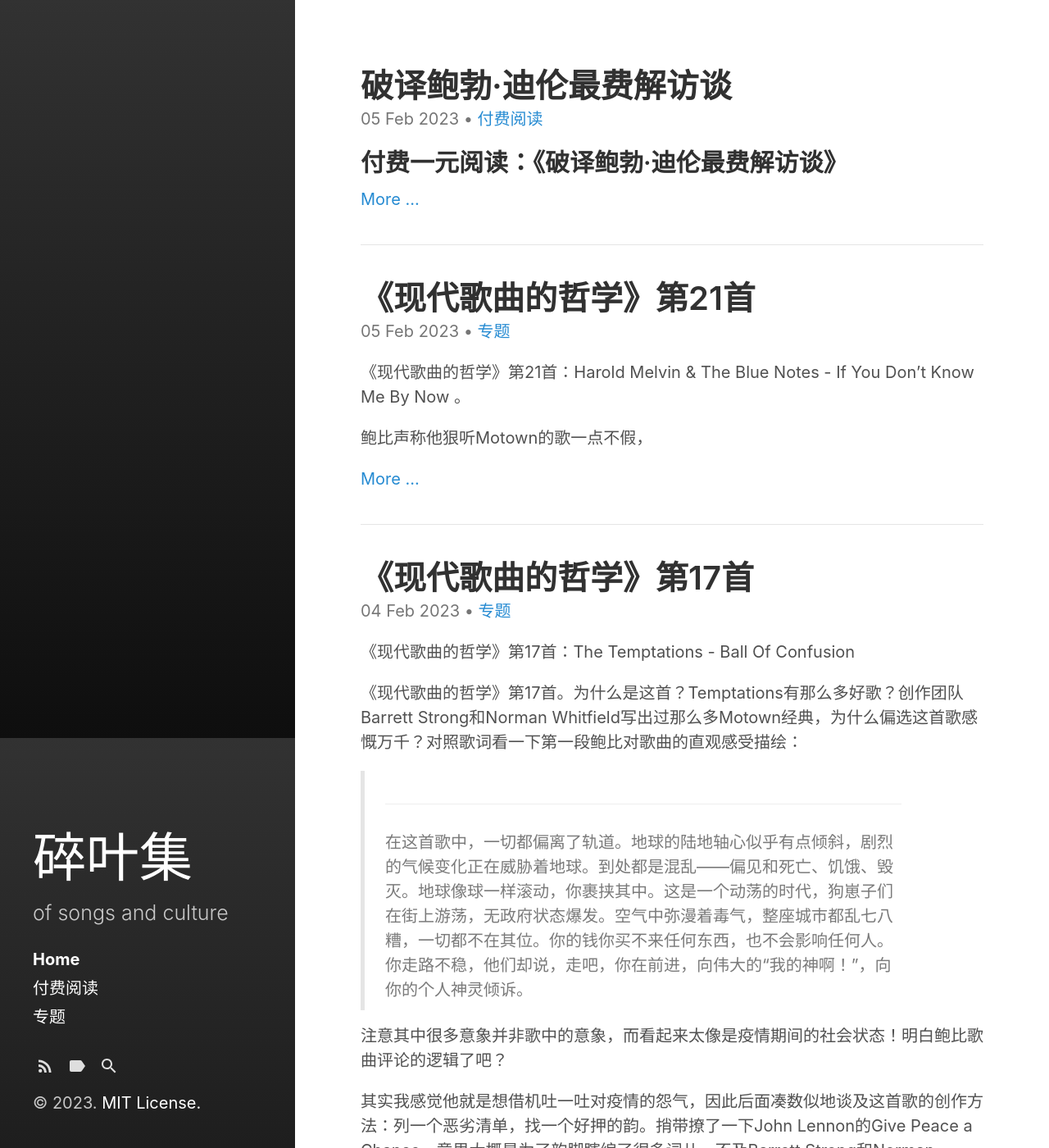
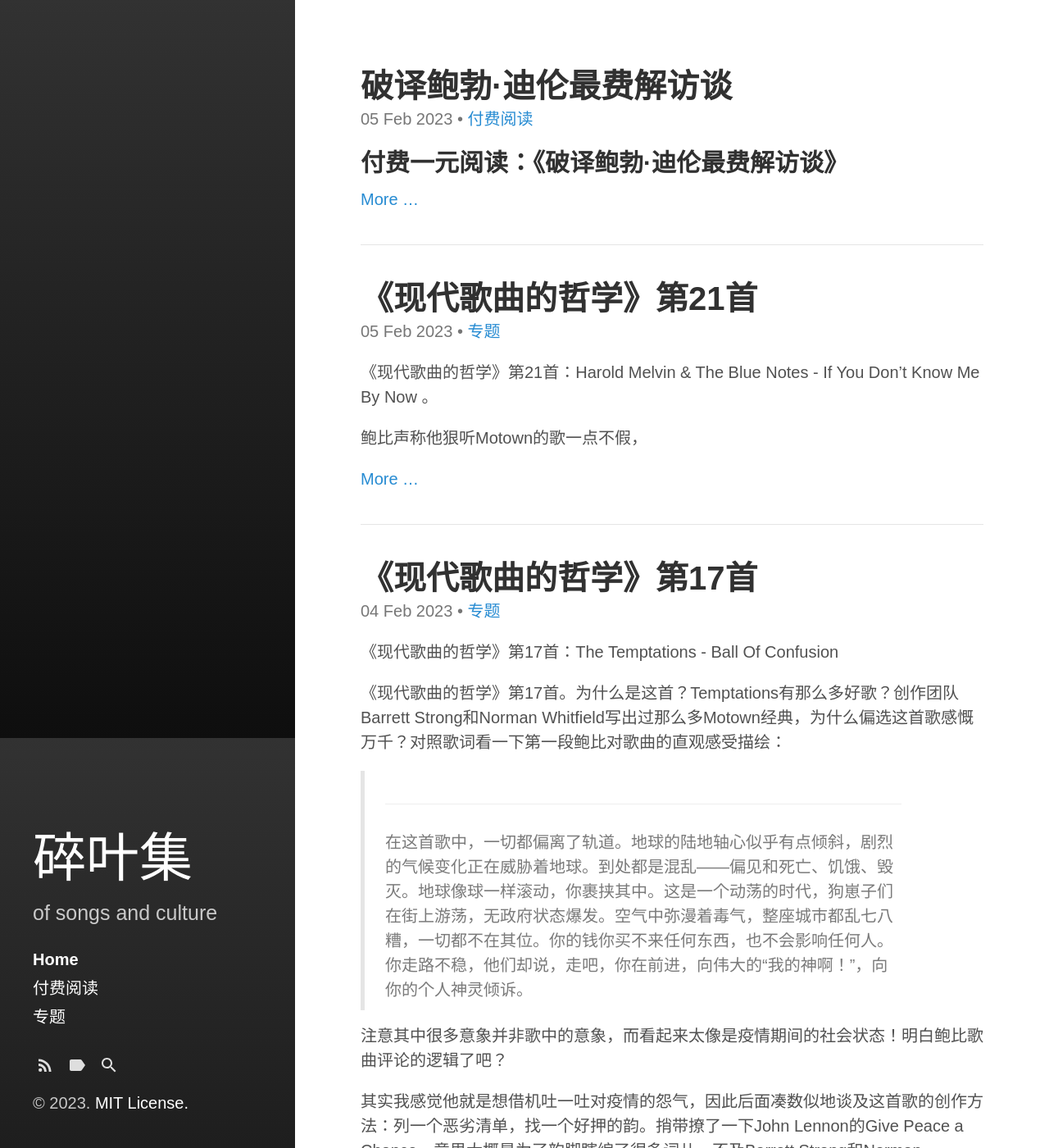
Before and after one commit to ukuz/ukuz.github.io, a Jekyll site: the page built from index.html, in a window 1280 px wide and 1400 px high. Shown: the whole window at 82% size. Built offline with Jekyll 4.4.1, drawn with Linux system fonts in a browser that asks for light colours; the list of posts is cut into pages by our own code.

Commit message:
Update _variables.scss

```diff
--- a/_sass/hydeout/_variables.scss
+++ b/_sass/hydeout/_variables.scss
@@ -13,7 +13,7 @@ $cyan: #75b5aa !default;
 $blue: #268bd2 !default;
 $brown: #8f5536 !default;
 
-$root-font-family: -apple-system, BlinkMacSystemFont, 'Segoe UI', 'Roboto', 'Oxygen', 'Ubuntu', 'Cantarell', 'Fira Sans', 'Droid Sans', 'Helvetica Neue', Arial, sans-serif !default;
+$root-font-family: 'Microsoft YaHei', sans-serif !default;
 $root-font-size: 1rem !default;
 $root-line-height: 1.5 !default;
 
```
